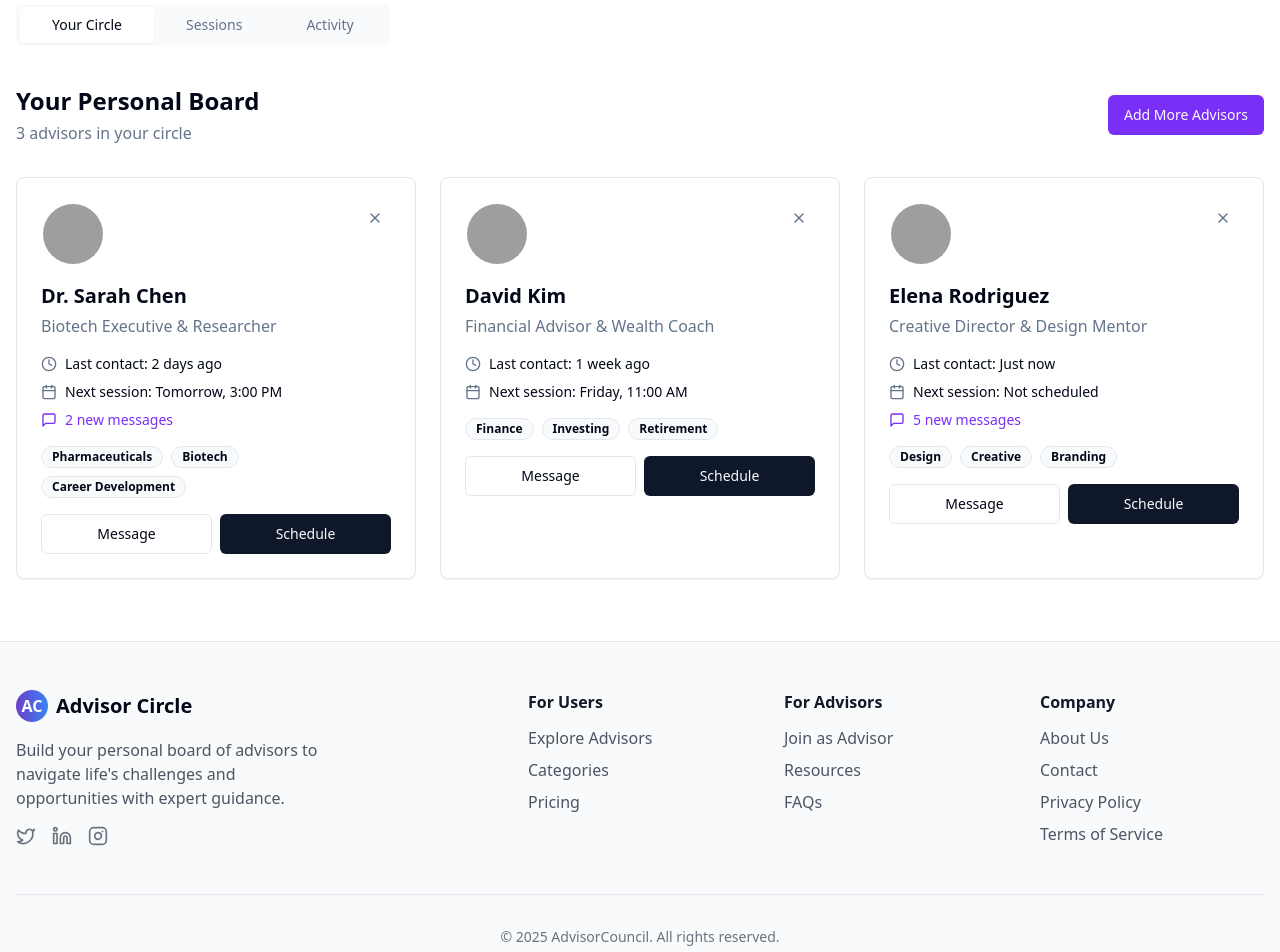
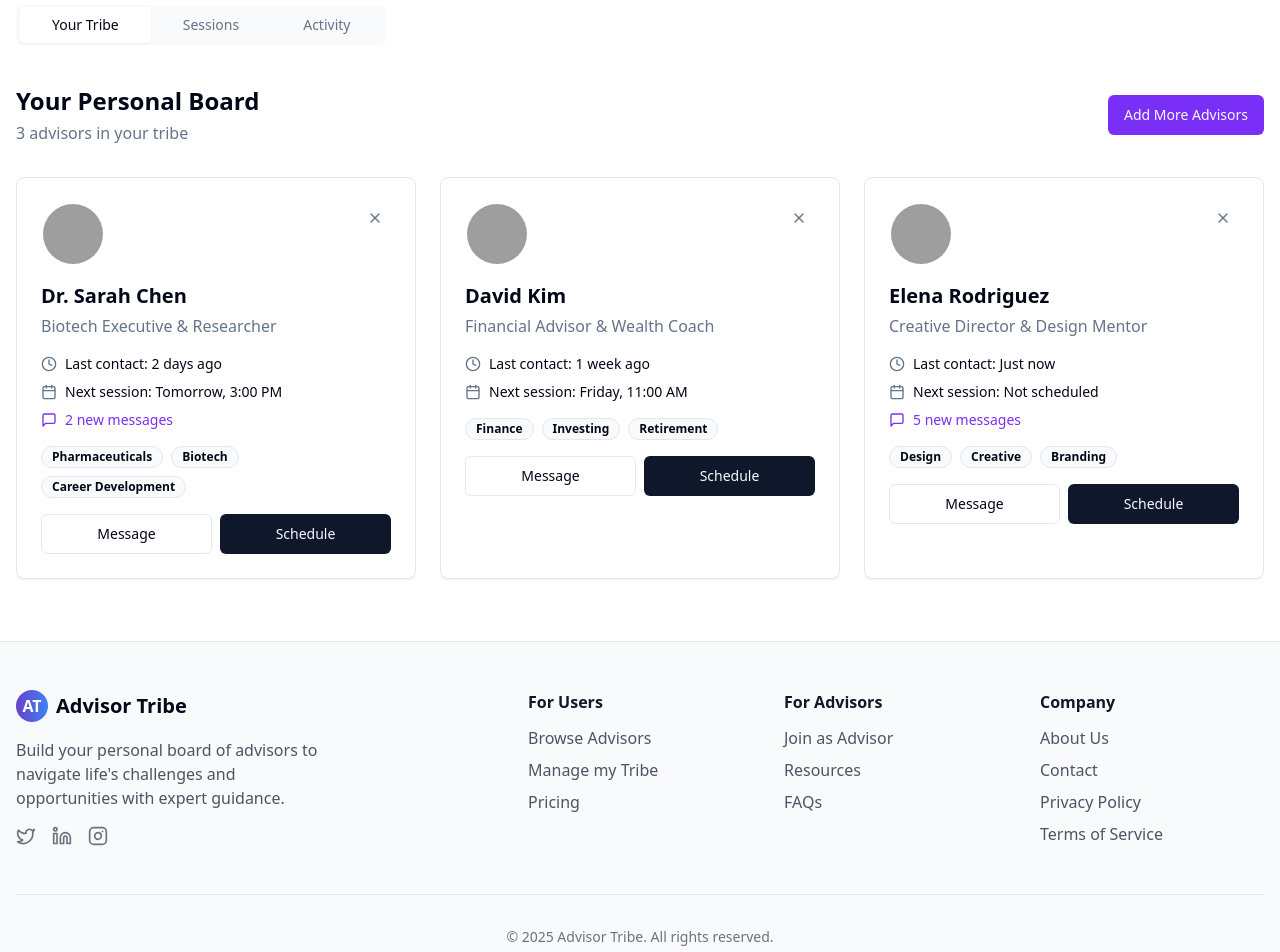
Before and after one commit to sime-time/advisor-circle, a SvelteKit app: page /dashboard in a window 1280 px wide. Shown: the part 220-1172 px from the top of the page. Built offline with nearby package versions, Linux system fonts and the light colour scheme; grey boxes are pictures that could not be loaded.

Commit message:
rename to advisor tribe

```diff
--- a/package.json
+++ b/package.json
@@ -1,5 +1,5 @@
 {
-	"name": "advisor-circle",
+  "name": "advisor-tribe",
   "private": true,
   "version": "0.0.1",
   "type": "module",
--- a/src/lib/components/Footer.svelte
+++ b/src/lib/components/Footer.svelte
@@ -13,9 +13,9 @@
           <div
             class="h-8 w-8 rounded-full bg-gradient-to-r from-council-purple to-council-blue flex items-center justify-center"
           >
-            <span class="text-white font-bold">AC</span>
+            <span class="text-white font-bold">AT</span>
           </div>
-          <span class="font-bold text-xl">Advisor Circle</span>
+          <span class="font-bold text-xl">Advisor Tribe</span>
         </a>
         <p class="text-gray-600 dark:text-gray-400 mb-4 max-w-xs">
           Build your personal board of advisors to navigate life's challenges
@@ -53,18 +53,18 @@
         <ul class="space-y-2">
           <li>
             <a
-              href="/explore"
+              href="/browse"
               class="text-gray-600 dark:text-gray-400 hover:text-council-purple dark:hover:text-council-purple-light"
             >
-              Explore Advisors
+              Browse Advisors
             </a>
           </li>
           <li>
             <a
-              href="/categories"
+              href="/dashboard"
               class="text-gray-600 dark:text-gray-400 hover:text-council-purple dark:hover:text-council-purple-light"
             >
-              Categories
+              Manage my Tribe
             </a>
           </li>
           <li>
@@ -152,7 +152,7 @@
     </div>
     <div class="mt-12 pt-8 border-t border-gray-200 dark:border-gray-800">
       <p class="text-gray-500 dark:text-gray-400 text-sm text-center">
-        &copy; {currentYear} AdvisorCouncil. All rights reserved.
+        &copy; {currentYear} Advisor Tribe. All rights reserved.
       </p>
     </div>
   </div>
--- a/src/lib/components/Navbar.svelte
+++ b/src/lib/components/Navbar.svelte
@@ -11,9 +11,9 @@
       <div
         class="h-8 w-8 rounded-full bg-gradient-to-r from-council-purple to-council-blue flex items-center justify-center"
       >
-        <span class="text-white font-bold">AC</span>
+        <span class="text-white font-bold">AT</span>
       </div>
-      <span class="font-bold text-xl">Advisor Circle</span>
+      <span class="font-bold text-xl">Advisor Tribe</span>
     </a>
 
     <div class="hidden md:flex items-center gap-8">
--- a/src/lib/components/home/CallToAction.svelte
+++ b/src/lib/components/home/CallToAction.svelte
@@ -7,7 +7,7 @@
 >
   <div class="container mx-auto text-center">
     <h2 class="text-3xl md:text-4xl font-bold mb-4">
-      Ready to Build Your Advisor Circle?
+      Ready to Build Your Advisor Tribe?
     </h2>
     <p class="text-lg md:text-xl mb-8 max-w-2xl mx-auto opacity-90">
       Join thousands of professionals who are leveraging collective wisdom to
--- a/src/lib/components/home/HowItWorks.svelte
+++ b/src/lib/components/home/HowItWorks.svelte
@@ -12,7 +12,7 @@
     },
     {
       id: 2,
-      title: "Build your circle",
+      title: "Build your tribe",
       color: "text-red-400",
       description:
         "Add advisors to your personal board based on your needs, goals, and challenges.",
@@ -43,7 +43,7 @@
 >
   <div class="container mx-auto px-4">
     <div class="max-w-3xl mx-auto mb-16 text-center">
-      <h2 class="text-3xl font-bold mb-3">How Advisor Circle Works</h2>
+      <h2 class="text-3xl font-bold mb-3">How Advisor Tribe Works</h2>
       <p class="text-muted-foreground text-lg">
         Your journey to building a powerful personal board of advisors is simple
       </p>
--- a/src/routes/advisor/[advisorId]/+page.svelte
+++ b/src/routes/advisor/[advisorId]/+page.svelte
@@ -146,7 +146,7 @@
                       <span>Join Waitlist</span>
                     {:else}
                       <span class="flex items-center">
-                        <Plus class="mr-2 h-4 w-4" /> Add to My Circle
+                        <Plus class="mr-2 h-4 w-4" /> Add to My Tribe
                       </span>
                     {/if}
                   </Button>
--- a/src/routes/dashboard/+page.svelte
+++ b/src/routes/dashboard/+page.svelte
@@ -101,19 +101,19 @@
       advisorName: "David Kim",
       advisorImage: "https://randomuser.me/api/portraits/men/22.jpg",
       time: "1 week ago",
-      content: "Added to your circle",
+      content: "Added to your tribe",
     },
   ];
 
   const handleRemoveAdvisor = (advisorId: number) => {
     advisors = advisors.filter((advisor) => advisor.id !== advisorId);
 
-    toast.success("Advisor removed from your circle");
+    toast.success("Advisor removed from your tribe");
   };
 </script>
 
 <svelte:head>
-  <title>My Advisor Circle</title>
+  <title>My Advisor Tribe</title>
 </svelte:head>
 
 <div class="min-h-screen flex flex-col">
@@ -128,10 +128,10 @@
     </div>
 
     <div class="container mx-auto px-4 py-8">
-      <Tabs value="circle">
+      <Tabs value="tribe">
         <TabsList class="mb-8 bg-muted/50">
-          <TabsTrigger value="circle" class="px-6 md:px-8 py-2"
-            >Your Circle</TabsTrigger
+          <TabsTrigger value="tribe" class="px-6 md:px-8 py-2"
+            >Your Tribe</TabsTrigger
           >
           <TabsTrigger value="sessions" class="px-6 md:px-8 py-2"
             >Sessions</TabsTrigger
@@ -141,7 +141,7 @@
           >
         </TabsList>
 
-        <TabsContent value="circle">
+        <TabsContent value="tribe">
           <div
             class="mb-8 flex flex-col md:flex-row md:items-center justify-between gap-4"
           >
@@ -149,7 +149,7 @@
               <h2 class="text-2xl font-semibold mb-1">Your Personal Board</h2>
               <p class="text-muted-foreground">
                 {advisors.length} advisor{advisors.length !== 1 ? "s" : ""} in your
-                circle
+                tribe
               </p>
             </div>
             <Button class="bg-tribe-600 hover:bg-tribe-700">
@@ -236,7 +236,7 @@
               >
                 <Users class="h-10 w-10 text-muted-foreground/50" />
               </div>
-              <h3 class="text-xl font-semibold mb-2">Your circle is empty</h3>
+              <h3 class="text-xl font-semibold mb-2">Your tribe is empty</h3>
               <p class="text-muted-foreground mb-6 max-w-md mx-auto">
                 Start building your personal board by adding advisors who can
                 help you achieve your goals.
@@ -323,7 +323,7 @@
         <TabsContent value="activity">
           <div class="mb-8">
             <h2 class="text-2xl font-semibold mb-1">Recent Activity</h2>
-            <p class="text-muted-foreground">Latest updates from your circle</p>
+            <p class="text-muted-foreground">Latest updates from your tribe</p>
           </div>
 
           <div class="space-y-4">
--- a/src/routes/signup/+page.svelte
+++ b/src/routes/signup/+page.svelte
@@ -72,8 +72,9 @@
   <Card class="w-full max-w-md">
     <CardHeader class="text-center">
       <CardTitle class="text-2xl font-bold">Create an account</CardTitle>
-      <CardDescription>Sign up to get started with Mentor Tribe</CardDescription
-      >
+      <CardDescription>
+        Sign up to get started with Advisor Tribe
+      </CardDescription>
     </CardHeader>
     <CardContent>
       <form onsubmit={handleSignup} class="space-y-6">
```
Also changed, not shown: 1 other file (tests, documents, lock files or other folders). Lines whose indentation alone changed are shown as unchanged.
